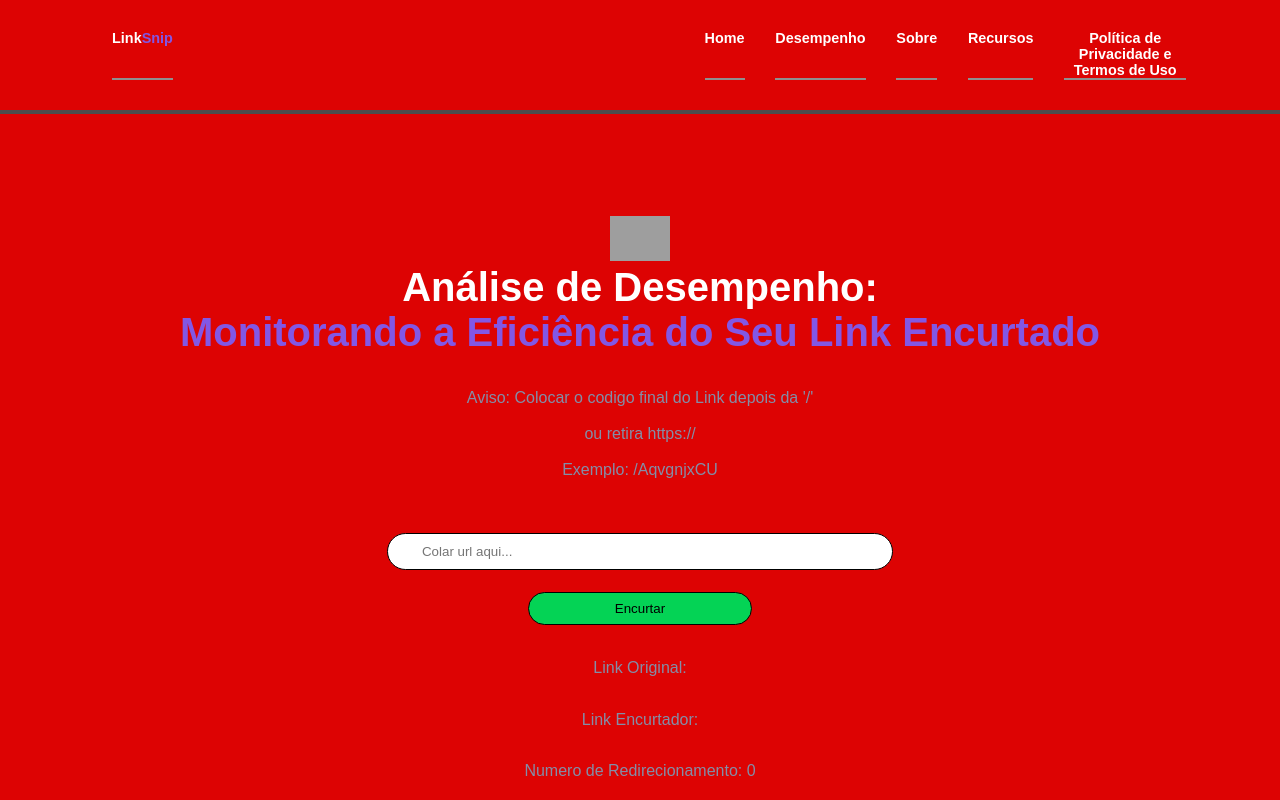
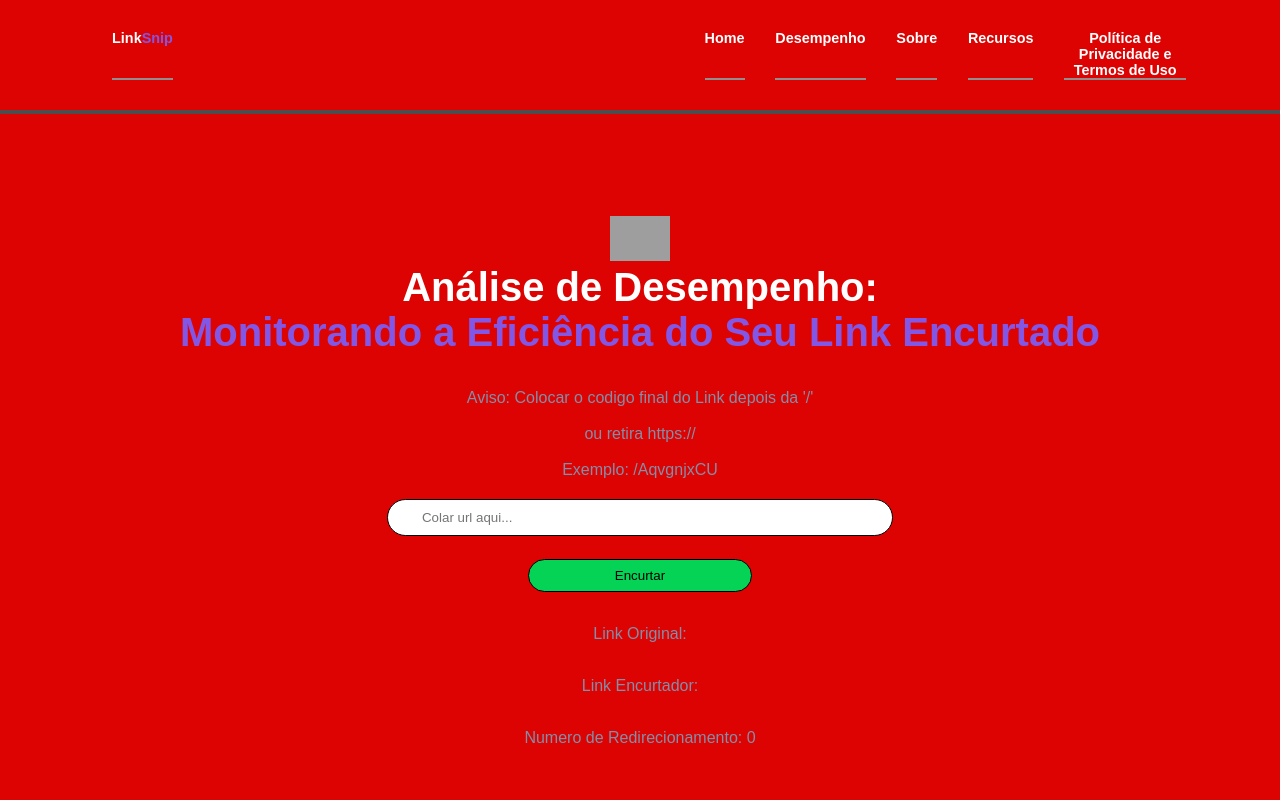
Before and after one commit to MMathiasRS/Snip_Link, a Next.js app: page /desempenho in a window 1280 px wide. Shown: the top 800 px of the page. Built offline with nearby package versions, Linux system fonts and the light colour scheme; grey boxes are pictures that could not be loaded.

Commit message:
first commit

```diff
--- a/src/pages/desempenho.js
+++ b/src/pages/desempenho.js
@@ -60,12 +60,11 @@ export default function Desempenho() {
             <br></br> ou retira https:// <br></br>
             <br></br> Exemplo: /AqvgnjxCU
           </p>
-          <p></p>
 
         </div>
 
         <div className={style.Conteiner}>
-          <form onSubmit={handleSubmit} style={{paddingTop:20}}>
+          <form onSubmit={handleSubmit} style={{ paddingTop: 20 }}>
             <input
               type="text"
               placeholder="Colar url aqui..."
@@ -87,7 +86,10 @@ export default function Desempenho() {
         <div>
           <div className={Style.Sobre}>
             <span>
-              <h3 style={{textAlign:'center'}}>Bem-vindo à nossa página dedicada à análise de desempenho do link encurtador!</h3>
+              <h3 style={{ textAlign: "center" }}>
+                Bem-vindo à nossa página dedicada à análise de desempenho do
+                link encurtador!
+              </h3>
             </span>
             <hr></hr>
             <p>
@@ -158,7 +160,8 @@ export default function Desempenho() {
             </p>
 
             <p>
-            Seja bem-vindo à análise de desempenho do link encurtador, onde o sucesso do seu marketing está ao seu alcance!
+              Seja bem-vindo à análise de desempenho do link encurtador, onde o
+              sucesso do seu marketing está ao seu alcance!
             </p>
           </div>
         </div>
```
